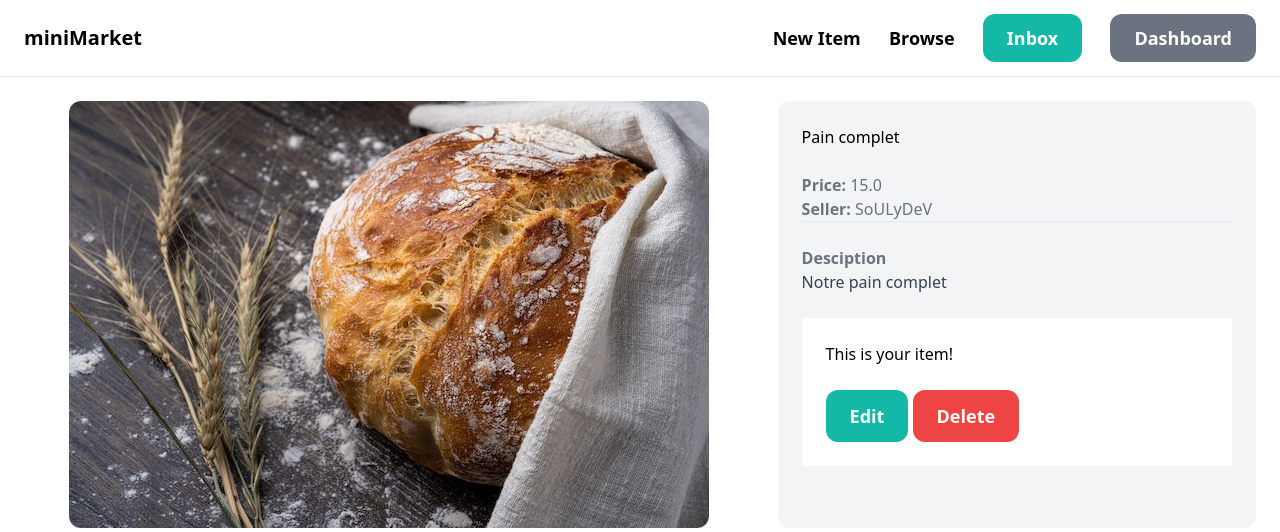
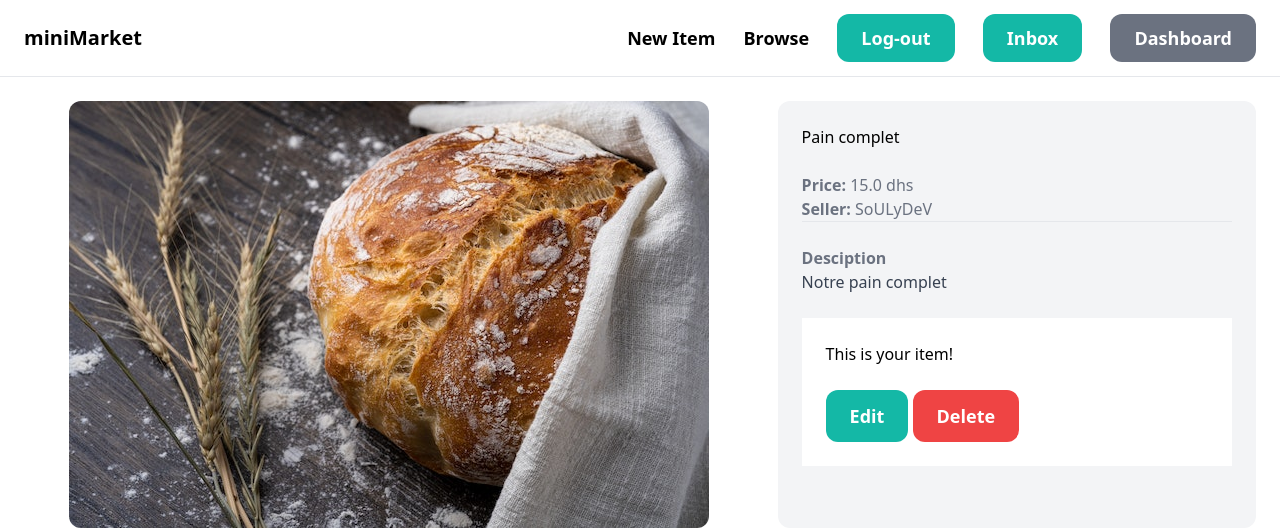
Before and after one commit to SoULyDeV/marketSite, a Django app: page /items/1/ in a window 1280 px wide. Shown: the top 532 px of the page. Run offline with Django 4.2, Linux system fonts and the light colour scheme; a user stored in the database is signed in; data comes from the database, SQL or seed files in the repository; both versions use the stored data as it was after the commit; some libraries are stand-ins or nearby versions.

Commit message:
make possible to logout

```diff
--- a/miniMarket/core/templates/core/base.html
+++ b/miniMarket/core/templates/core/base.html
@@ -13,6 +13,7 @@
     <nav class="py-6 px-6 flex justify-between items-center border-b border-gray-200">
         <a href="/" class="text-xl font-semibold">miniMarket</a>
 
+
         <div class="space-x-6">
             <a href="{% url 'item:new' %}" class="text-lg font-semibold hover:text-gray-500">New Item</a>
             <a href="{% url 'item:items' %}"class="text-lg font-semibold hover:text-gray-500">Browse</a>
@@ -20,6 +21,7 @@
 
             {% if request.user.is_authenticated %}
 
+            <a href="{% url 'core:logout' %}" class="px-6 py-3 text-lg font-semibold bg-teal-500 text-white rounded-xl hover:bg-teal-700">Log-out</a>
             <a href="{% url 'chat:inbox' %}" class="px-6 py-3 text-lg font-semibold bg-teal-500 text-white rounded-xl hover:bg-teal-700">Inbox</a>
             <a href="{% url 'dashboard:index' %}" class="px-6 py-3 text-lg font-semibold bg-gray-500 text-white rounded-xl hover:bg-gray-700">Dashboard</a>
 
--- a/miniMarket/core/urls.py
+++ b/miniMarket/core/urls.py
@@ -12,4 +12,5 @@ urlpatterns = [
     path('contact/', views.contact, name='contact'),
     path('signup/', views.signup, name='signup'),
     path('login/', auth_views.LoginView.as_view(template_name='core/login.html' ,authentication_form=LoginForm), name='login'),
+    path('logout/', auth_views.LogoutView.as_view(template_name='core/index.html'), name='logout'),
 ]
--- a/miniMarket/item/templates/item/detail.html
+++ b/miniMarket/item/templates/item/detail.html
@@ -10,7 +10,7 @@
     </div>
     <div class="col-span-2 p-6 bg-gray-100 rounded-xl">
         <h1 class="mb-6 text-3-xl">{{ item.name }}</h1>
-        <p class="text-gray-500"><strong>Price: </strong>{{ item.price }}</p>
+        <p class="text-gray-500"><strong>Price: </strong>{{ item.price }} dhs</p>
         <p class="text-gray-500"><strong>Seller: </strong>{{ item.created_by }}</p>
         <hr>
 
```
Also changed, not shown: miniMarket/db.sqlite3, miniMarket/media/item_images/croissants_bAVprBI.jpg (added).
